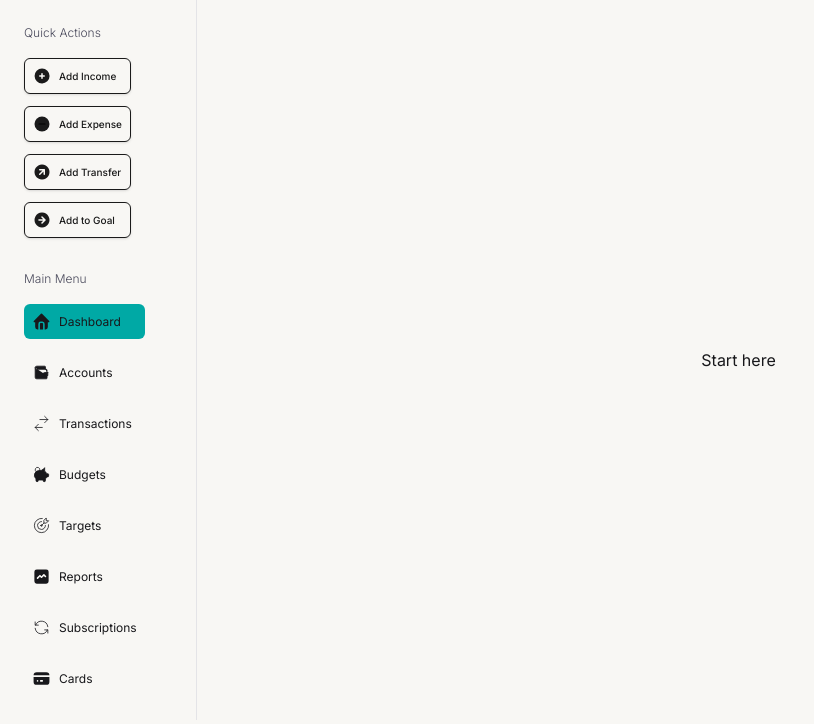
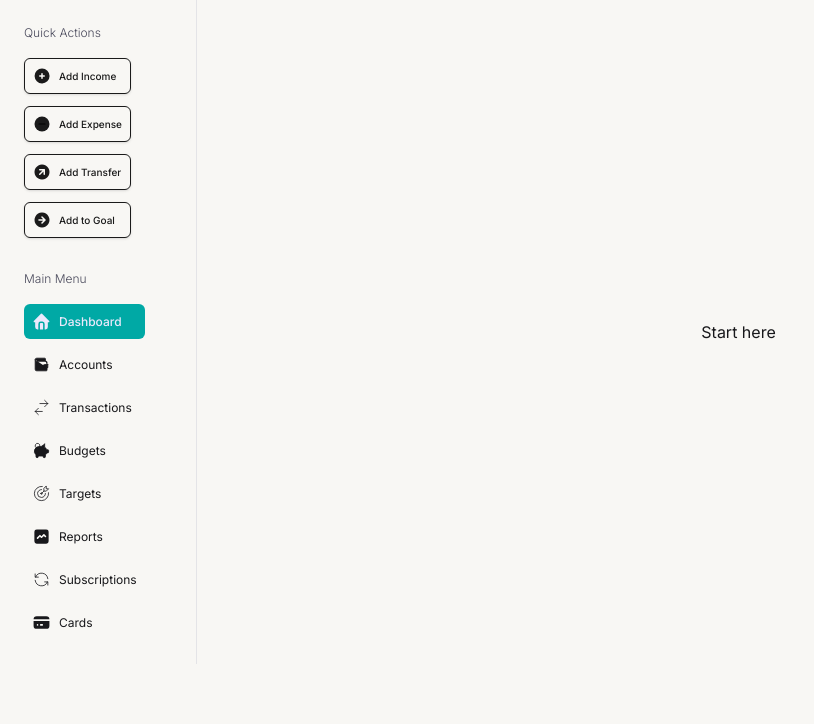
Before and after one commit to jgbattung/Caliber-Finance, a Next.js app: page / in a window 1280 px wide. Shown: the top 724 px of the page, without its empty margins (0-814 px from the left). Built offline with nearby package versions, Linux system fonts and the light colour scheme.

Commit message:
Active state color adjustment

```diff
--- a/src/components/LeftSidebar/LeftSidebar.tsx
+++ b/src/components/LeftSidebar/LeftSidebar.tsx
@@ -32,14 +32,14 @@ const LeftSidebar: React.FC = () => {
     return (
       <Link
         href={link.route}
-        className={`flex px-2 py-2 rounded-md items-center justify-start w-full gap-2 text-left group ${isActive ? 'bg-primary-500' : ''}`}
+        className={`flex px-2 py-2 rounded-md items-center justify-start w-full gap-2 text-left group ${isActive ? 'bg-primary-500 text-text-light-primary' : ''}`}
       >
         <Icon
           size={19}
           stroke={1}
           className={`transition-all ${isActive ? '' : 'group-hover:text-primary-600'}`}
         />
-        <p className={`transition-all text-accent-xs ${isActive ? '' : 'group-hover:text-primary-600'}`}>{link.text}</p>
+        <p className={`transition-all text-accent-xs ${isActive ? 'font-medium' : 'group-hover:text-primary-700'}`}>{link.text}</p>
       </Link>
     )
   };
@@ -57,7 +57,7 @@ const LeftSidebar: React.FC = () => {
         </div>
         <div className='flex flex-col gap-4'>
         <p className='font-light text-accent-xs text-color-secondary'>Main Menu</p>
-          <div className='flex flex-col gap-4'>
+          <div className='flex flex-col gap-2'>
             {sidebarMainMenuLinks.map(renderMainMenuLinks)}
           </div>
         </div>
```
